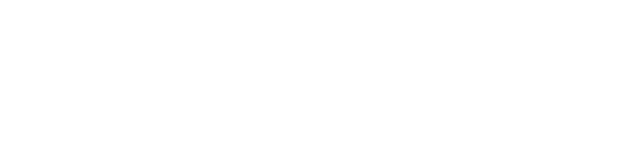
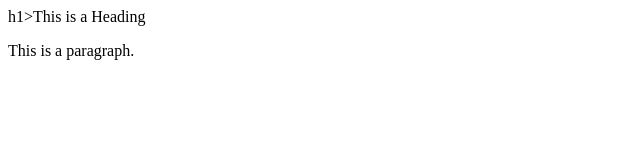
Before and after one commit to cmulbah/Mastering-Git, a plain HTML site: page index.html in a window 1280 px wide. Shown: the whole page, without its empty margins (0-640 px from the left). Drawn offline with Linux system fonts and the light colour scheme.

Commit message:
Update index.html

```diff
--- a/index.html
+++ b/index.html
@@ -4,5 +4,7 @@
 <title>Page Title</title>
 </head>
 <body>
+  h1>This is a Heading</h1>
+<p>This is a paragraph.</p>
 </body>
 </html>
```
